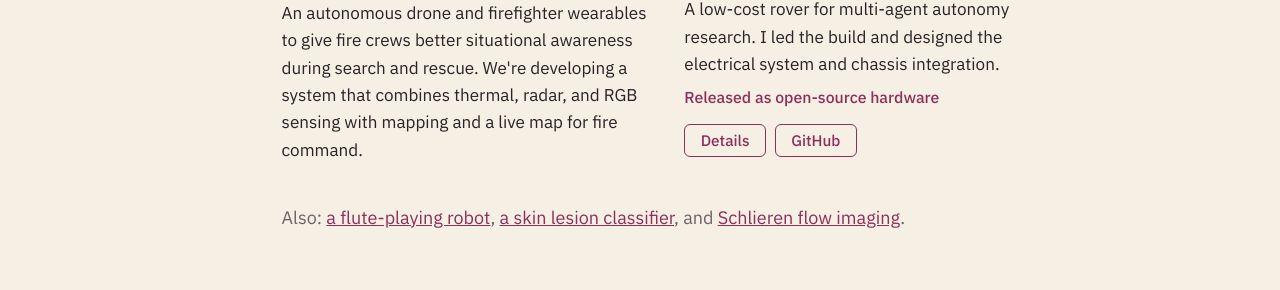
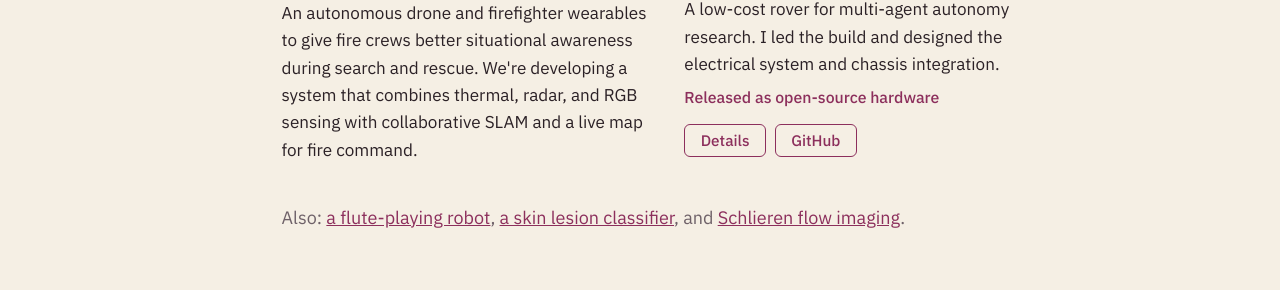
Before and after one commit to s-kumar72/s-kumar72.github.io, a Jekyll site: the page built from _pages/about.md, in a window 1280 px wide and 900 px high, scrolled down 1248 px. Shown: the part 259-549 px from the top of the window. Built offline with Jekyll 4.4.1, drawn with Linux system fonts in a browser that asks for light colours; a script bundle is joined from its source files by our own code; library files that are not in the unit come from our copies.

Commit message:
Mention collaborative SLAM in FireFlight description
Co-Authored-By: Claude Opus 5.5 <noreply@anthropic.com>
Claude-Session: https://claude.ai/code/session_01FjGqkAStH4L3kGgdJZPoZP

```diff
--- a/_pages/about.md
+++ b/_pages/about.md
@@ -49,7 +49,7 @@ redirect_from:
 <img src="/images/uav-radar.jpg" alt="Top-down radar intensity map from the UAV's sensor, showing returns from walls and objects around the radar" loading="lazy">
 <h3>FireFlight: an autonomous drone for fire search and rescue</h3>
 <p class="when">CMU MRSD capstone · Fall 2026 to present</p>
-<p>An autonomous drone and firefighter wearables to give fire crews better situational awareness during search and rescue. We're developing a system that combines thermal, radar, and RGB sensing with mapping and a live map for fire command.</p>
+<p>An autonomous drone and firefighter wearables to give fire crews better situational awareness during search and rescue. We're developing a system that combines thermal, radar, and RGB sensing with collaborative SLAM and a live map for fire command.</p>
 </div>
 
 <div class="project">
```
